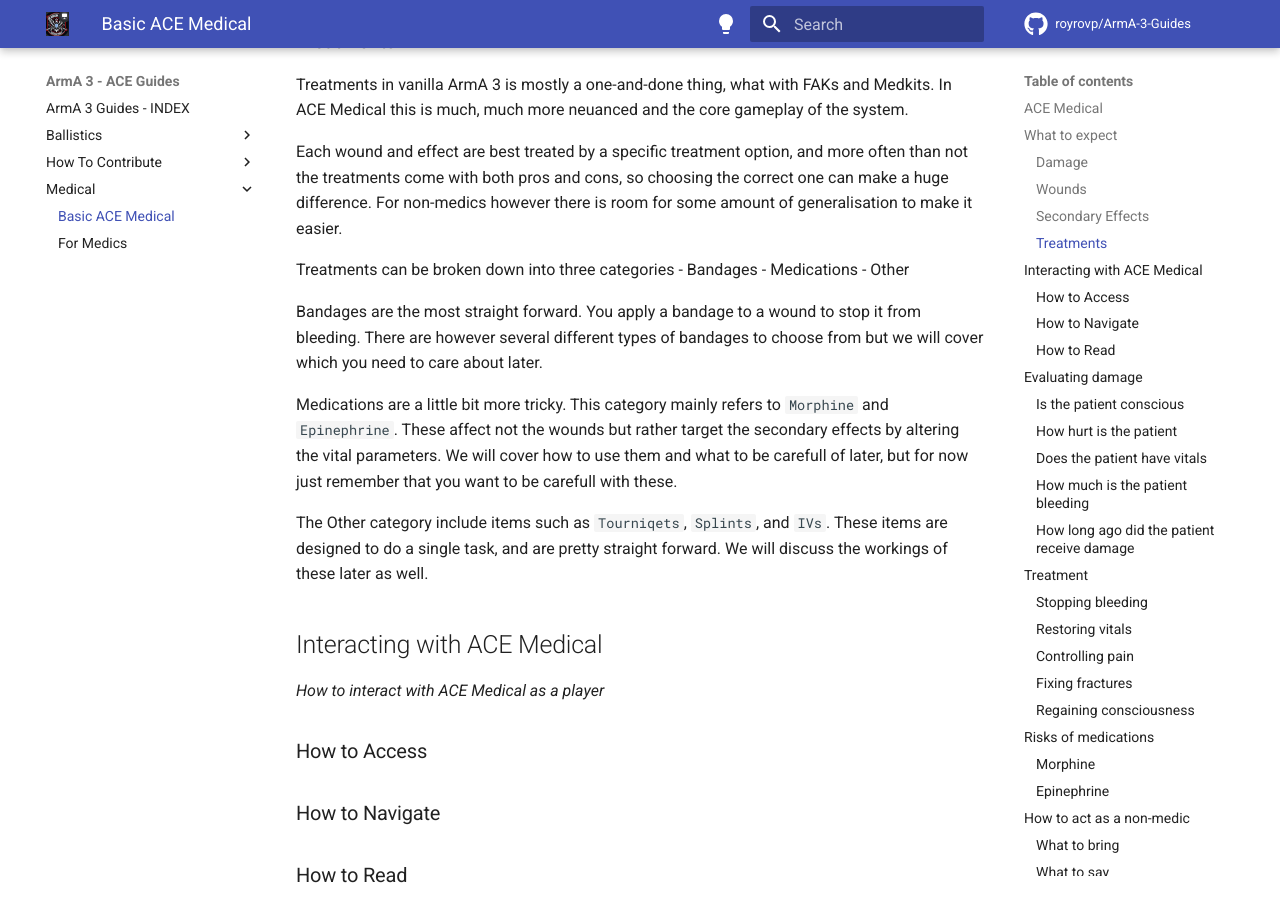
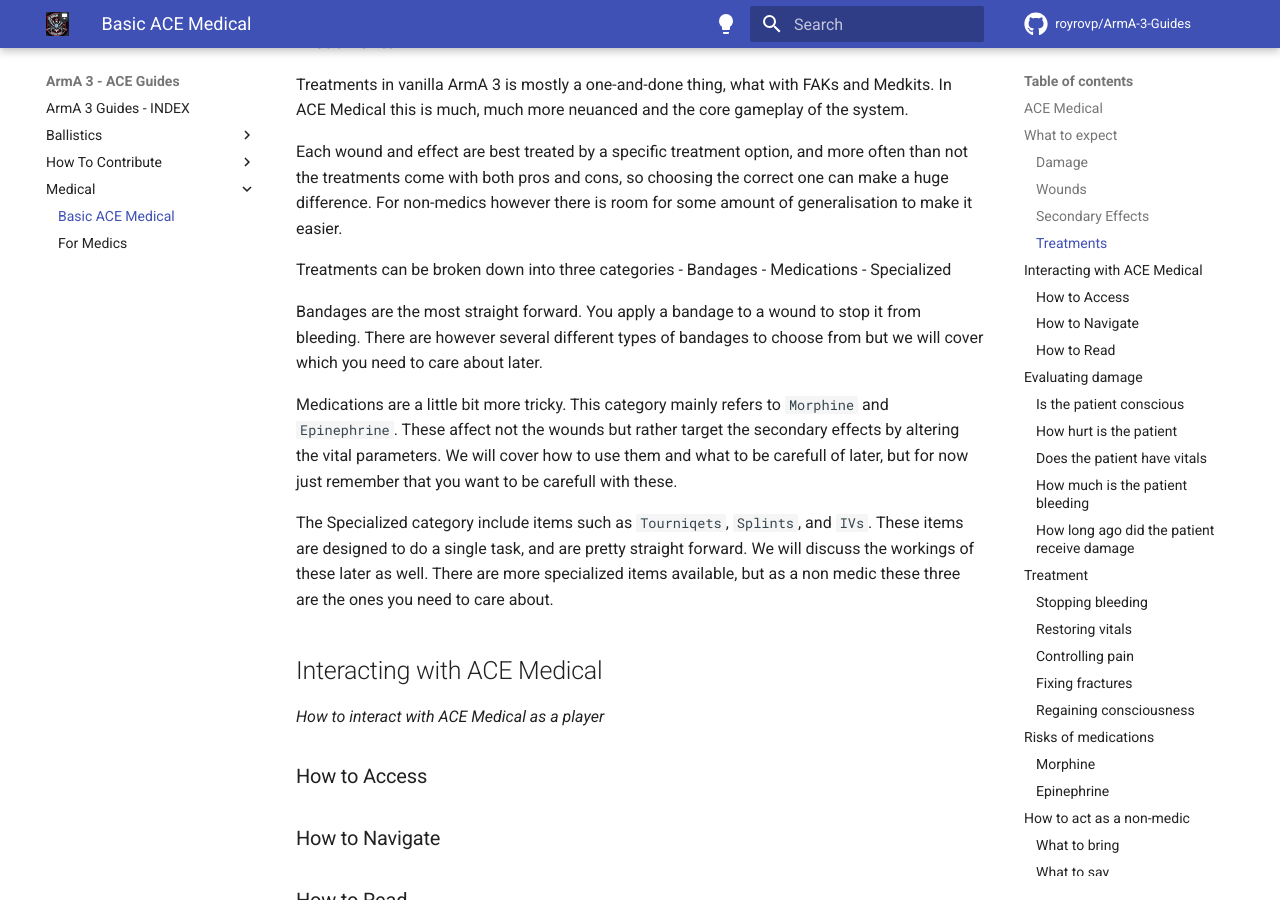
Before and after one commit to royrovp/ArmA-3-Guides, an MkDocs documentation site: the page built from docs/Medical/Basic_Medical.md, in a window 1280 px wide and 900 px high, scrolled down 1456 px. Built offline with MkDocs 1.6.1 and Material for MkDocs 9.7.7, drawn with Linux system fonts in a browser that asks for light colours; comment, search, counter and statistics services are not loaded.

Commit message:
other -> specialized

```diff
--- a/docs/Medical/Basic_Medical.md
+++ b/docs/Medical/Basic_Medical.md
@@ -40,13 +40,13 @@
   Treatments can be broken down into three categories
   - Bandages
   - Medications
-  - Other
+  - Specialized
 
   Bandages are the most straight forward. You apply a bandage to a wound to stop it from bleeding. There are however several different types of bandages to choose from but we will cover which you need to care about later.
 
   Medications are a little bit more tricky. This category mainly refers to `Morphine` and `Epinephrine`. These affect not the wounds but rather target the secondary effects by altering the vital parameters. We will cover how to use them and what to be carefull of later, but for now just remember that you want to be carefull with these.
 
-  The Other category include items such as `Tourniqets`, `Splints`, and `IVs`. These items are designed to do a single task, and are pretty straight forward. We will discuss the workings of these later as well.
+  The Specialized category include items such as `Tourniqets`, `Splints`, and `IVs`. These items are designed to do a single task, and are pretty straight forward. We will discuss the workings of these later as well. There are more specialized items available, but as a non medic these three are the ones you need to care about.
 
 
 ## Interacting with ACE Medical
```
